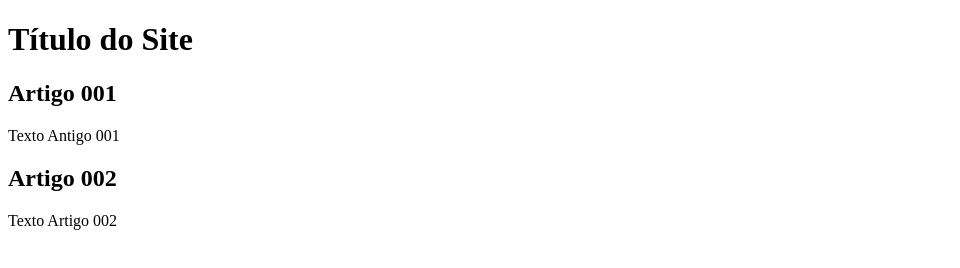
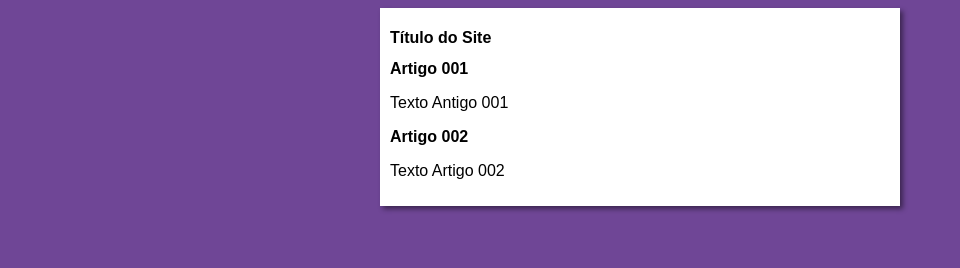
Before and after one commit to gabriel-txt/projeto-site, a plain HTML site: page index.html in a window 1280 px wide. Shown: the whole page, without its empty margins (0-960 px from the left). Drawn offline with Linux system fonts and the light colour scheme.

Commit message:
add design
add design for the site

```diff
--- /dev/null
+++ b/estilos/style.css
@@ -0,0 +1,16 @@
+* {
+    font-family: Arial, Helvetica, sans-serif;
+    font-size: 16px;
+}
+
+body {
+    background-color:rgb(111, 70, 150) ;
+}
+
+main {
+    background-color: white;
+    width: 500px;
+    margin: auto;
+    padding: 10px;
+    box-shadow: 3px 3px 5px rgba(0, 0, 0, 0.466);
+}
--- a/index.html
+++ b/index.html
@@ -5,6 +5,7 @@
     <meta http-equiv="X-UA-Compatible" content="IE=edge">
     <meta name="viewport" content="width=device-width, initial-scale=1.0">
     <title>Título do Site</title>
+    <link rel="stylesheet" href="estilos/style.css">
 </head>
 <body>
     <main>
```
